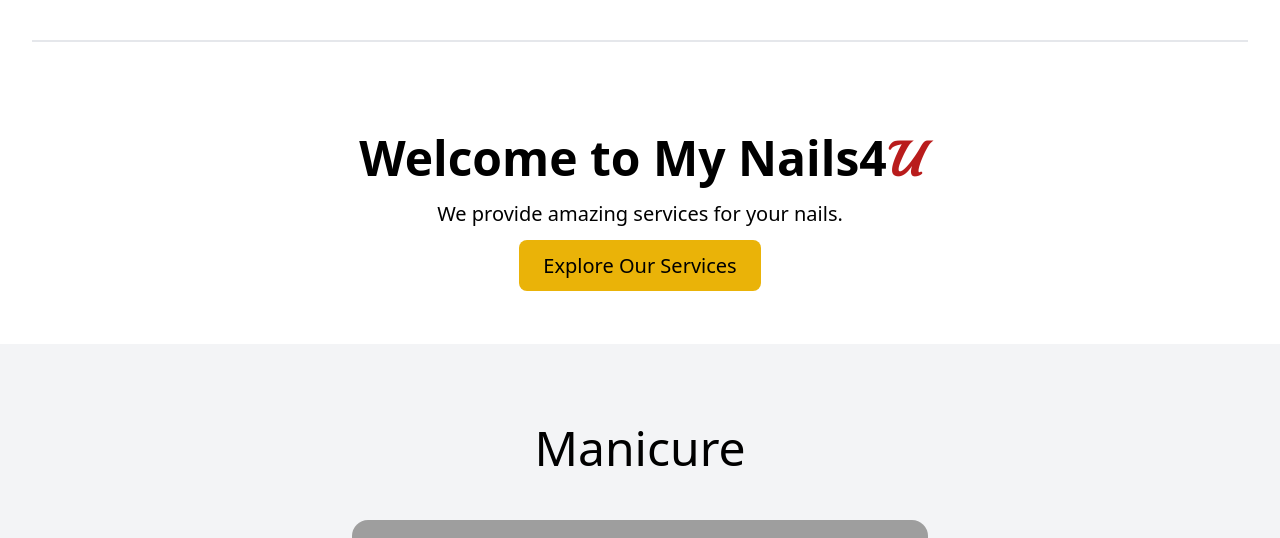
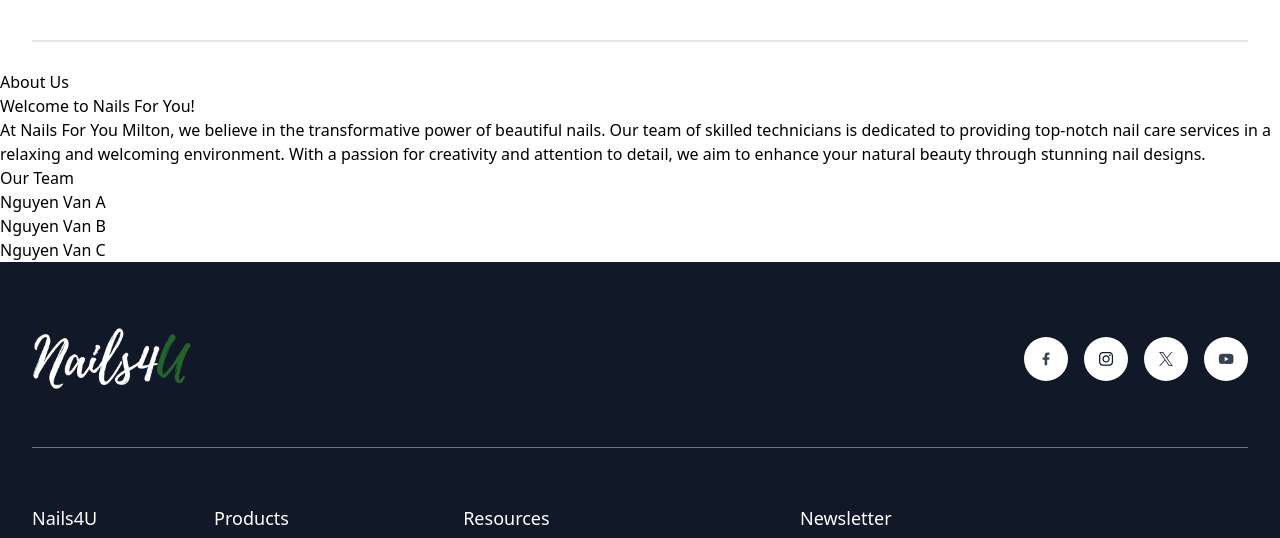
Before and after one commit to ockyo-dtech/nails4u, a React (Create React App) app: page /about in a window 1280 px wide. Shown: the part 122-660 px from the top of the page. Built offline with nearby package versions, Linux system fonts and the light colour scheme; grey boxes are pictures that could not be loaded.

Commit message:
fix: config route

```diff
--- a/src/App.js
+++ b/src/App.js
@@ -3,6 +3,7 @@
 import Home from './pages/Home/Home';
 import Footer from './components/Footer/Footer';
 import Header from './components/Header/Header';
+import About from './pages/About/About';
 import './App.css';
 
 function App() {
@@ -12,7 +13,11 @@
         <div className="app-container">
           <Header />
           <div className="content">
-            <Home />s
+            <Routes>
+              <Route path="/" element={<Home />} />
+              <Route path="/about" element={<About />} />
+              {/* <Route path="/contact" element={<Contact />} /> */}
+            </Routes>
           </div>
           <Footer />
         </div>
```
